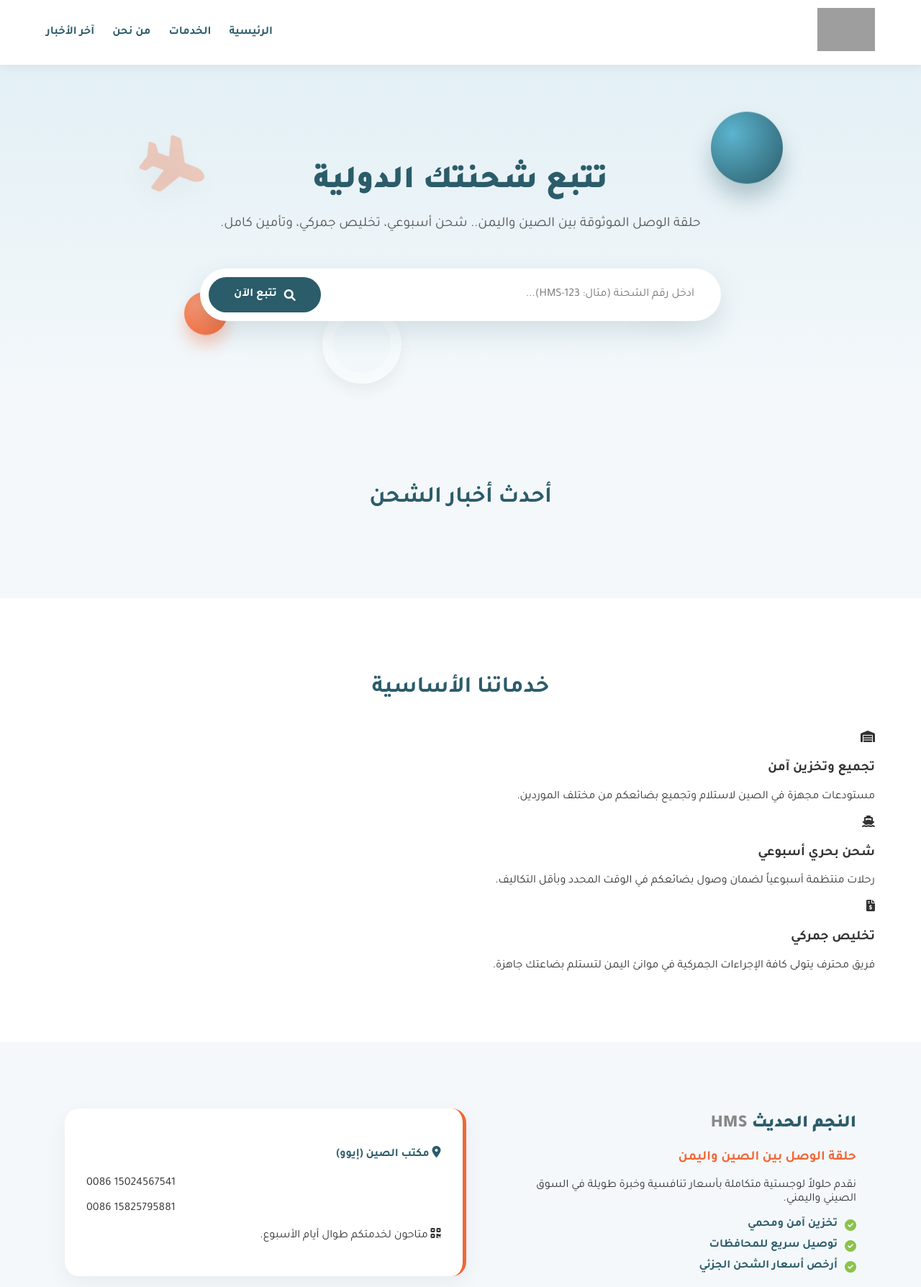
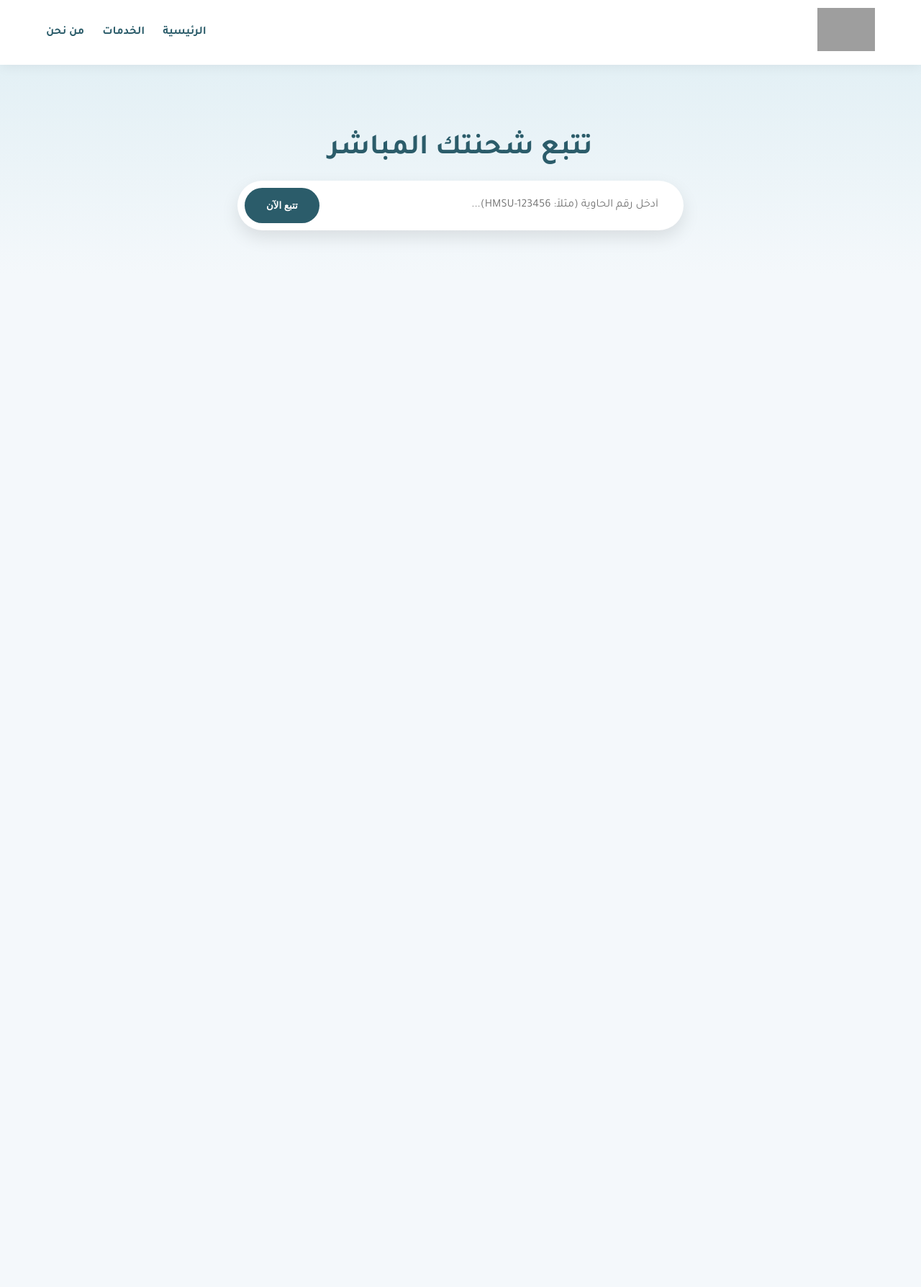
Before and after one commit to ryadshulan/HMS-System, a website: page public/index.html in a window 1280 px wide. Shown: the whole page at 72% size. After the commit the page ends 800 px from the top, so only its background shows below. Drawn offline with Linux system fonts and the light colour scheme; no server answers; grey boxes are pictures that could not be loaded.

Commit message:
Update title and content for shipment tracking page

```diff
--- a/public/index.html
+++ b/public/index.html
@@ -3,7 +3,7 @@
 <head>
     <meta charset="UTF-8">
     <meta name="viewport" content="width=device-width, initial-scale=1.0">
-    <title>النجم الحديث | للشحن والاستيراد</title>
+    <title>النجم الحديث | تتبع الشحنات</title>
     <link href="https://fonts.googleapis.com/css2?family=Tajawal:wght@400;700;900&display=swap" rel="stylesheet">
     <link rel="stylesheet" href="https://cdnjs.cloudflare.com/ajax/libs/font-awesome/6.0.0/css/all.min.css">
 
@@ -11,259 +11,165 @@
         :root {
             --primary-color: #2b5c6a;
             --secondary-color: #f16736;
+            --success-color: #27ae60;
             --bg-color: #f4f8fb;
-            --text-color: #333;
+            --gray-light: #e0e0e0;
         }
 
-        html { scroll-behavior: smooth; }
+        body { font-family: 'Tajawal', sans-serif; background-color: var(--bg-color); margin: 0; padding-top: 90px; }
 
-        body {
-            font-family: 'Tajawal', sans-serif;
-            margin: 0;
-            padding: 0;
-            background-color: var(--bg-color);
-            color: var(--text-color);
-            padding-top: 90px;
+        /* الهيدر (كما هو في تصميمك الأصلي) */
+        .navbar { position: fixed; top: 0; right: 0; left: 0; height: 90px; background: rgba(255, 255, 255, 0.95); backdrop-filter: blur(10px); box-shadow: 0 4px 15px rgba(0,0,0,0.05); display: flex; align-items: center; justify-content: space-between; padding: 0 5%; z-index: 1000; }
+        .navbar .logo img { height: 60px; }
+        .navbar nav ul { list-style: none; display: flex; gap: 25px; }
+        .navbar nav a { text-decoration: none; color: var(--primary-color); font-weight: 700; }
+
+        /* منطقة التتبع */
+        .hero-section { text-align: center; padding: 60px 20px; background: linear-gradient(180deg, #e3f0f5 0%, #f4f8fb 100%); }
+        .hero-section h1 { color: var(--primary-color); font-size: 2.5rem; margin-bottom: 20px; }
+
+        .tracking-box { max-width: 600px; margin: 0 auto; background: #fff; padding: 10px; border-radius: 50px; box-shadow: 0 10px 25px rgba(0,0,0,0.1); display: flex; }
+        .tracking-box input { flex: 1; border: none; outline: none; padding: 15px 25px; font-size: 16px; border-radius: 50px; font-family: inherit; }
+        .tracking-box button { background: var(--primary-color); color: white; border: none; padding: 15px 30px; border-radius: 50px; cursor: pointer; font-weight: bold; transition: 0.3s; }
+        .tracking-box button:hover { background: var(--secondary-color); }
+
+        /* تصميم مراحل التتبع (Milestones) */
+        .tracking-container { max-width: 800px; margin: 40px auto; padding: 20px; }
+
+        .milestone { display: flex; align-items: flex-start; gap: 20px; margin-bottom: 0; position: relative; padding-bottom: 30px; }
+
+        /* الخط الواصل بين المراحل */
+        .milestone:not(:last-child)::after {
+            content: ''; position: absolute; right: 25px; top: 50px; width: 3px; height: calc(100% - 40px); background: var(--gray-light); z-index: 1;
+        }
+        .milestone.completed:not(:last-child)::after { background: var(--success-color); }
+
+        .milestone-icon {
+            width: 50px; height: 50px; border-radius: 50%; background: var(--gray-light); color: white;
+            display: flex; align-items: center; justify-content: center; font-size: 1.2rem; z-index: 2; flex-shrink: 0; transition: 0.4s;
         }
 
-        /* الهيدر */
-        .navbar {
-            position: fixed;
-            top: 0;
-            right: 0;
-            left: 0;
-            height: 90px;
-            background: rgba(255, 255, 255, 0.95);
-            backdrop-filter: blur(10px);
-            box-shadow: 0 4px 15px rgba(0,0,0,0.05);
-            display: flex;
-            align-items: center;
-            justify-content: space-between;
-            padding: 0 5%;
-            z-index: 1000;
+        .milestone-content { background: white; padding: 15px 20px; border-radius: 12px; box-shadow: 0 3px 10px rgba(0,0,0,0.05); flex-grow: 1; border-right: 5px solid var(--gray-light); }
+
+        .milestone-title { font-weight: 900; margin-bottom: 5px; color: #777; }
+        .milestone-desc { font-size: 0.9rem; color: #999; }
+
+        /* حالات الألوان */
+        .milestone.completed .milestone-icon { background: var(--success-color); box-shadow: 0 0 15px rgba(39, 174, 96, 0.3); }
+        .milestone.completed .milestone-content { border-right-color: var(--success-color); }
+        .milestone.completed .milestone-title { color: var(--primary-color); }
+        .milestone.completed .milestone-desc { color: #555; }
+
+        .milestone.in-progress .milestone-icon { background: var(--secondary-color); animation: pulse 2s infinite; }
+        .milestone.in-progress .milestone-content { border-right-color: var(--secondary-color); }
+        .milestone.in-progress .milestone-title { color: var(--secondary-color); }
+
+        @keyframes pulse {
+            0% { box-shadow: 0 0 0 0 rgba(241, 103, 54, 0.4); }
+            70% { box-shadow: 0 0 0 15px rgba(241, 103, 54, 0); }
+            100% { box-shadow: 0 0 0 0 rgba(241, 103, 54, 0); }
         }
 
-        .navbar .logo img { height: 60px; max-width: 100%; }
-        .navbar nav ul { list-style: none; display: flex; gap: 25px; margin: 0; padding: 0; }
-        .navbar nav a { text-decoration: none; color: var(--primary-color); font-weight: 700; font-size: 16px; transition: 0.3s; }
-        .navbar nav a:hover { color: var(--secondary-color); }
-
-        /* منطقة التتبع */
-        .hero-section {
-            text-align: center;
-            padding: 100px 20px;
-            background: linear-gradient(180deg, #e3f0f5 0%, #f4f8fb 100%);
-            position: relative;
-            overflow: hidden;
-        }
-
-        .hero-section h1, .hero-section p, .hero-section .tracking-box, #trackingResult {
-            position: relative;
-            z-index: 10; /* لضمان ظهورها فوق العناصر العائمة */
-        }
-
-        .hero-section h1 { color: var(--primary-color); font-size: 2.8rem; font-weight: 900; margin-bottom: 15px; }
-        .hero-section p { font-size: 1.2rem; color: #555; margin-bottom: 50px; }
-
-        .tracking-box {
-            max-width: 700px;
-            margin: 0 auto;
-            background: #fff;
-            padding: 10px;
-            border-radius: 50px;
-            box-shadow: 0 15px 35px rgba(43, 92, 106, 0.15);
-            display: flex;
-            align-items: center;
-            border: 2px solid transparent;
-            transition: 0.3s;
-        }
-        .tracking-box:focus-within { border-color: var(--secondary-color); box-shadow: 0 15px 35px rgba(241, 103, 54, 0.15); }
-        .tracking-box input { flex: 1; border: none; outline: none; padding: 15px 25px; font-size: 16px; border-radius: 50px; font-family: inherit; background: transparent; }
-        .tracking-box button { background: var(--primary-color); color: white; border: none; padding: 15px 35px; border-radius: 50px; font-size: 16px; font-weight: bold; font-family: inherit; cursor: pointer; transition: 0.3s; display: flex; align-items: center; gap: 10px; }
-        .tracking-box button:hover { background: var(--secondary-color); transform: translateY(-2px); }
-        #trackingResult { max-width: 700px; margin: 20px auto 0; }
-
-        /* العناصر العائمة 3D */
-        .floating-obj { position: absolute; z-index: 1; animation: float 6s ease-in-out infinite; pointer-events: none; }
-        .obj-1 { width: 100px; height: 100px; border-radius: 50%; background: radial-gradient(circle at 30% 30%, #5cb4ce, var(--primary-color)); box-shadow: 0 20px 30px rgba(43, 92, 106, 0.3); top: 15%; right: 15%; animation-delay: 0s; }
-        .obj-2 { width: 60px; height: 60px; border-radius: 50%; background: radial-gradient(circle at 30% 30%, #f79673, var(--secondary-color)); box-shadow: 0 15px 20px rgba(241, 103, 54, 0.3); bottom: 20%; left: 20%; animation-delay: -2s; }
-        .obj-3 { font-size: 4rem; color: rgba(43, 92, 106, 0.4); top: 60%; right: 25%; filter: drop-shadow(0 15px 15px rgba(0,0,0,0.1)); animation: float-rotate 8s ease-in-out infinite; animation-delay: -4s; }
-        .obj-4 { font-size: 5rem; color: rgba(241, 103, 54, 0.3); top: 25%; left: 15%; filter: drop-shadow(0 15px 15px rgba(0,0,0,0.1)); transform: rotate(15deg); animation: float-plane 7s ease-in-out infinite; }
-        .obj-5 { width: 80px; height: 80px; border: 15px solid rgba(255, 255, 255, 0.4); border-radius: 50%; top: 70%; left: 35%; box-shadow: 0 10px 20px rgba(0,0,0,0.05); backdrop-filter: blur(5px); animation-delay: -1s; }
-
-        @keyframes float { 0%, 100% { transform: translateY(0px); } 50% { transform: translateY(-25px); } }
-        @keyframes float-rotate { 0%, 100% { transform: translateY(0px) rotate(0deg); } 50% { transform: translateY(-20px) rotate(10deg); } }
-        @keyframes float-plane { 0%, 100% { transform: translateY(0px) rotate(15deg); } 50% { transform: translateY(-30px) rotate(25deg); } }
-
-        /* الأقسام */
-        .section-title { text-align: center; color: var(--primary-color); font-size: 2rem; margin-bottom: 40px; }
-        .section { padding: 80px 5%; }
-
-        /* الأخبار */
-        .news-grid { display: grid; gap: 20px; max-width: 1000px; margin: 0 auto; }
-        @media (min-width: 768px) { .news-grid { grid-template-columns: repeat(3, 1fr); } }
-        .news-card { background: #fff; border-radius: 15px; overflow: hidden; box-shadow: 0 5px 15px rgba(0,0,0,0.08); transition: 0.3s; aspect-ratio: 1 / 1; display: flex; flex-direction: column; text-align: center; }
-        .news-card:hover { transform: translateY(-5px); }
-        .news-card img { width: 100%; height: 55%; object-fit: cover; }
-        .news-content { height: 45%; padding: 15px; display: flex; flex-direction: column; justify-content: center; }
-        .news-date { color: #888; font-size: 0.8rem; margin-bottom: 5px; }
-        .news-title { color: var(--primary-color); font-size: 1rem; font-weight: bold; margin: 0 0 5px; white-space: nowrap; overflow: hidden; text-overflow: ellipsis; }
-        .news-desc { color: #666; font-size: 0.8rem; line-height: 1.4; display: -webkit-box; -webkit-line-clamp: 2; -webkit-box-orient: vertical; overflow: hidden; }
-
-        /* من نحن */
-        .about-container { display: flex; flex-wrap: wrap; gap: 50px; max-width: 1100px; margin: 0 auto; align-items: center; }
-        .about-text { flex: 1; min-width: 300px; }
-        .about-features { list-style: none; padding: 0; }
-        .about-features li { display: flex; align-items: center; gap: 10px; margin-bottom: 10px; font-weight: bold; color: var(--primary-color); }
-        .about-features i { color: #8bc34a; }
-        .about-contact { flex: 1; min-width: 300px; background: #fff; padding: 30px; border-radius: 20px; border-right: 5px solid var(--secondary-color); box-shadow: 0 10px 30px rgba(0,0,0,0.05); }
+        #resultArea { display: none; margin-top: 30px; }
+        .container-info { text-align: center; margin-bottom: 30px; color: var(--primary-color); }
     </style>
 </head>
 <body>
 
     <header class="navbar">
-        <div class="logo">
-            <img src="uploads/شعار النجم الحديث.jpg" alt="النجم الحديث">
-        </div>
+        <div class="logo"><img src="uploads/شعار النجم الحديث.jpg" alt="النجم الحديث"></div>
         <nav>
             <ul>
                 <li><a href="#">الرئيسية</a></li>
                 <li><a href="#services">الخدمات</a></li>
                 <li><a href="#about">من نحن</a></li>
-                <li><a href="#news">آخر الأخبار</a></li>
             </ul>
         </nav>
     </header>
 
     <section class="hero-section">
-        <div class="floating-obj obj-1"></div>
-        <div class="floating-obj obj-2"></div>
-        <div class="floating-obj obj-3"><i class="fas fa-box-open"></i></div>
-        <div class="floating-obj obj-4"><i class="fas fa-plane"></i></div>
-        <div class="floating-obj obj-5"></div>
+        <h1>تتبع شحنتك المباشر</h1>
+        <div class="tracking-box">
+            <input type="text" id="trackingInput" placeholder="أدخل رقم الحاوية (مثلاً: HMSU-123456)...">
+            <button onclick="startTracking()">تتبع الآن</button>
+        </div>
 
-        <h1>تتبع شحنتك الدولية</h1>
-        <p>حلقة الوصل الموثوقة بين الصين واليمن.. شحن أسبوعي، تخليص جمركي، وتأمين كامل.</p>
-
-        <div class="tracking-box">
-            <input type="text" placeholder="أدخل رقم الشحنة (مثال: HMS-123)..." id="trackingNumber">
-            <button onclick="trackShipment()"><i class="fas fa-search"></i> تتبع الآن</button>
-        </div>
-        <div id="trackingResult"></div>
-    </section>
-
-    <section id="news" class="section">
-        <h2 class="section-title">أحدث أخبار الشحن</h2>
-        <div class="news-grid" id="publicNewsContainer"></div>
-    </section>
-
-    <section id="services" class="section" style="background-color: #fff;">
-        <h2 class="section-title">خدماتنا الأساسية</h2>
-        <div class="services-grid">
-            <div class="service-card">
-                <i class="fas fa-warehouse"></i>
-                <h3>تجميع وتخزين آمن</h3>
-                <p>مستودعات مجهزة في الصين لاستلام وتجميع بضائعكم من مختلف الموردين.</p>
+        <div id="resultArea" class="tracking-container">
+            <div class="container-info">
+                <h2 id="displayID">رقم الحاوية: ---</h2>
+                <p>آخر تحديث: <span id="updateDate">اليوم</span></p>
             </div>
-            <div class="service-card">
-                <i class="fas fa-ship"></i>
-                <h3>شحن بحري أسبوعي</h3>
-                <p>رحلات منتظمة أسبوعياً لضمان وصول بضائعكم في الوقت المحدد وبأقل التكاليف.</p>
-            </div>
-            <div class="service-card">
-                <i class="fas fa-file-invoice-dollar"></i>
-                <h3>تخليص جمركي</h3>
-                <p>فريق محترف يتولى كافة الإجراءات الجمركية في موانئ اليمن لتستلم بضاعتك جاهزة.</p>
-            </div>
-        </div>
-    </section>
-
-    <section id="about" class="section">
-        <div class="about-container">
-            <div class="about-text">
-                <h2 style="color:var(--primary-color); font-weight:900;">النجم الحديث <span style="color:#888;">HMS</span></h2>
-                <h3 style="color:var(--secondary-color);">حلقة الوصل بين الصين واليمن</h3>
-                <p>نقدم حلولاً لوجستية متكاملة بأسعار تنافسية وخبرة طويلة في السوق الصيني واليمني.</p>
-                <ul class="about-features">
-                    <li><i class="fas fa-check-circle"></i> تخزين آمن ومحمي</li>
-                    <li><i class="fas fa-check-circle"></i> توصيل سريع للمحافظات</li>
-                    <li><i class="fas fa-check-circle"></i> أرخص أسعار الشحن الجزئي</li>
-                </ul>
-            </div>
-            <div class="about-contact">
-                <h4 style="color:var(--primary-color);"><i class="fas fa-map-marker-alt"></i> مكتب الصين (إيوو)</h4>
-                <p dir="ltr">0086 15024567541</p>
-                <p dir="ltr">0086 15825795881</p>
-                <p><i class="fas fa-qrcode"></i> متاحون لخدمتكم طوال أيام الأسبوع.</p>
-            </div>
+            <div id="milestonesWrapper">
+                </div>
         </div>
     </section>
 
     <script>
-        // 1. تتبع الشحنة من السيرفر
-        async function trackShipment() {
-            const trackNumber = document.getElementById('trackingNumber').value.trim();
-            const resultBox = document.getElementById('trackingResult');
+        const milestoneData = [
+            { id: 'm1', title: 'مخازن الصين', icon: 'fa-warehouse', pending: 'جاري تجهيز وتحميل الشحنة في المستودعات', completed: 'تم التحميل في مستودعات الصين' },
+            { id: 'm2', title: 'ميناء نينغبو', icon: 'fa-truck-loading', pending: 'جاري نقل الحاوية إلى ميناء نينغبو', completed: 'وصلت الحاوية إلى ميناء نينغبو (Gate-In)' },
+            { id: 'm3', title: 'التحميل للباخرة', icon: 'fa-ship', pending: 'جاري التحميل على متن السفينة', completed: 'تم التحميل ومغادرة السفينة' },
+            { id: 'm4', title: 'وصول عدن', icon: 'fa-anchor', pending: 'الشحنة في الطريق إلى ميناء عدن', completed: 'وصلت السفينة إلى ميناء عدن' },
+            { id: 'm5', title: 'التخليص الجمركي', icon: 'fa-file-contract', pending: 'بدء إجراءات التخليص الجمركي', completed: 'تم الإفراج الجمركي عن الشحنة' },
+            { id: 'm6', title: 'مستودع عدن', icon: 'fa-check-circle', pending: 'جاري النقل إلى المستودع النهائي', completed: 'تم الاستلام في مستودعات عدن' }
+        ];
 
-            if(!trackNumber) {
-                resultBox.innerHTML = `<div style="color: #f16736; padding: 10px;">الرجاء إدخال رقم الشحنة.</div>`;
+        async function startTracking() {
+            const containerID = document.getElementById('trackingInput').value.trim();
+            const resultArea = document.getElementById('resultArea');
+            const wrapper = document.getElementById('milestonesWrapper');
+
+            if (!containerID) return alert('يرجى إدخال رقم الحاوية');
+
+            // محاكاة جلب البيانات من LocalStorage (التي أضفتها من الأدمن)
+            const savedShipments = JSON.parse(localStorage.getItem('hms_shipments')) || {};
+            const shipmentStatus = savedShipments[containerID];
+
+            if (!shipmentStatus) {
+                alert('عذراً، لم يتم العثور على بيانات لهذه الحاوية.');
+                resultArea.style.display = 'none';
                 return;
             }
 
-            resultBox.innerHTML = `<div style="color: var(--primary-color); padding: 10px;">جاري البحث... <i class="fas fa-spinner fa-spin"></i></div>`;
+            document.getElementById('displayID').innerText = "رقم الحاوية: " + containerID;
+            wrapper.innerHTML = '';
+            resultArea.style.display = 'block';
 
-            try {
-                const response = await fetch(`/api/shipment/${trackNumber}`);
-                if(response.ok) {
-                    const data = await response.json();
-                    resultBox.innerHTML = `
-                        <div style="background: #fff; padding: 20px; border-radius: 15px; border-right: 5px solid var(--primary-color); text-align: right; box-shadow: 0 5px 15px rgba(0,0,0,0.05); margin-top: 20px;">
-                            <h3 style="color: var(--primary-color); margin-top: 0;">حالة الشحنة</h3>
-                            <p>✅ <strong>رقم الشحنة:</strong> ${data.id}</p>
-                            <p>📍 <strong>الموقع الحالي:</strong> ${data.location}</p>
-                            <p>📦 <strong>الحالة:</strong> ${data.status}</p>
-                        </div>`;
-                } else {
-                    resultBox.innerHTML = `<div style="background: #ffebe5; color: #f16736; padding: 15px; border-radius: 10px; margin-top: 20px;">❌ لم يتم العثور على شحنة بهذا الرقم.</div>`;
+            milestoneData.forEach((step) => {
+                const status = shipmentStatus[step.id]; // 'pending' or 'completed'
+                let stateClass = '';
+                let descText = step.pending;
+
+                if (status === 'completed') {
+                    stateClass = 'completed';
+                    descText = step.completed;
+                } else if (isCurrentStep(shipmentStatus, step.id)) {
+                    stateClass = 'in-progress';
+                    descText = step.pending;
                 }
-            } catch (error) {
-                resultBox.innerHTML = `<div style="color: red; padding: 10px;">⚠️ خطأ في الاتصال بالخادم.</div>`;
-            }
+
+                wrapper.innerHTML += `
+                    <div class="milestone ${stateClass}">
+                        <div class="milestone-icon"><i class="fas ${step.icon}"></i></div>
+                        <div class="milestone-content">
+                            <div class="milestone-title">${step.title}</div>
+                            <div class="milestone-desc">${descText}</div>
+                        </div>
+                    </div>
+                `;
+            });
         }
 
-        // 2. جلب آخر 3 أخبار
-        async function loadLatestNews() {
-            const container = document.getElementById('publicNewsContainer');
-            try {
-                const response = await fetch('/api/news');
-                const newsList = await response.json();
-
-                if(!newsList || newsList.length === 0) {
-                    container.innerHTML = '<p style="text-align:center; grid-column: span 3;">لا توجد أخبار حالياً.</p>';
-                    return;
+        // وظيفة لتحديد المرحلة الحالية (أول مرحلة pending بعد مراحل مكتملة)
+        function isCurrentStep(statusObj, currentId) {
+            const keys = ['m1', 'm2', 'm3', 'm4', 'm5', 'm6'];
+            for (let key of keys) {
+                if (statusObj[key] === 'pending') {
+                    return key === currentId;
                 }
-
-                // عرض آخر 3 أخبار فقط (الأحدث أولاً)
-                const latestNews = newsList.slice(0, 3);
-                container.innerHTML = '';
-
-                latestNews.forEach(news => {
-                    container.innerHTML += `
-                        <div class="news-card">
-                            <img src="${news.image}" alt="خبر" onerror="this.src='https://via.placeholder.com/300x300?text=HMS'">
-                            <div class="news-content">
-                                <span class="news-date">${news.date}</span>
-                                <h3 class="news-title">${news.title}</h3>
-                                <p class="news-desc">${news.desc}</p>
-                            </div>
-                        </div>`;
-                });
-            } catch (error) {
-                console.error("خطأ في جلب الأخبار:", error);
             }
+            return false;
         }
-
-        window.onload = loadLatestNews;
     </script>
 </body>
 </html>
```
